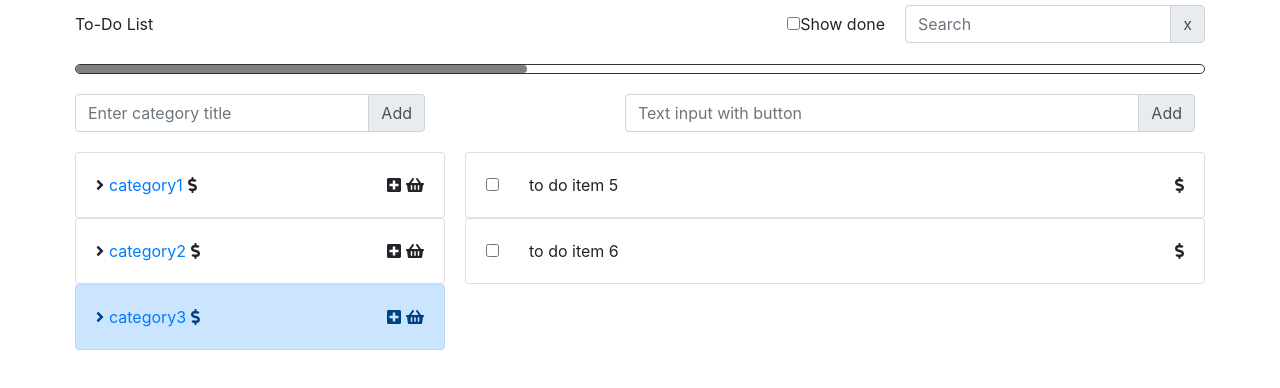
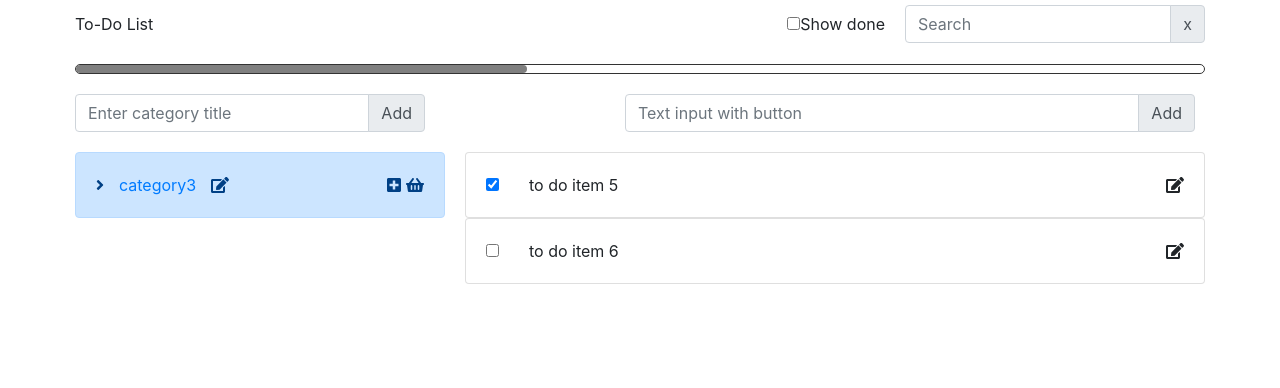
Before and after one commit to NikitaSysoev/EPAM-task, a React (Create React App) app: page / in a window 1280 px wide. Both pictures are taken after a click on the element "category3". Shown: the top 388 px of the page. Built offline with nearby package versions, Linux system fonts and the light colour scheme.

Commit message:
added form_add and form_edit

```diff
--- a/package.json
+++ b/package.json
@@ -1,6 +1,6 @@
 {
   "name": "epam-task",
-  "version": "1.1.2",
+  "version": "1.1.3",
   "private": true,
   "dependencies": {
     "@fortawesome/fontawesome-svg-core": "^1.2.21",
--- a/src/App.js
+++ b/src/App.js
@@ -2,6 +2,7 @@ import React from 'react';
 import { findAndModifyFirst, findFirst, findAndDeleteFirst } from 'obj-traverse/lib/obj-traverse';
 
 import { flatten, findObj, deepClone } from './lib';
+import { FORM_ADD, FORM_EDIT } from './lib/const';
 import './App.css';
 import CategoryList from './components/category_list';
 import TaskList from './components/task_list';
@@ -14,32 +15,13 @@ export default class App extends React.Component {
     this.state = {
       data: [
         {
-          id: 1,
-          name: 'category1',
-          items: [
-            { id: 11, title: 'to do item 1', done: true },
-            { id: 12, title: 'to do item 2', done: true }
-          ],
-          sub: []
-        },
-        {
-          id: 2,
-          name: 'category2',
-          items: [
-            { id: 21, title: 'to do item 3', done: true },
-            { id: 22, title: 'to do item 4', done: false }
-          ],
-          sub: []
-        },
-        {
           id: 3,
           name: 'category3',
           items: [
-            { id: 31, title: 'to do item 5', done: false },
-            { id: 32, title: 'to do item 6', done: false }
+            { id: 31, title: 'to do item 5', done: true, description: 'okey' },
+            { id: 32, title: 'to do item 6', done: false, description: 'lets go' }
           ],
           sub: [
-            { id: 4, name: 'category3 1', items: [] },
             {
               id: 5,
               name: 'category3 2',
@@ -54,11 +36,6 @@ export default class App extends React.Component {
                   items: [{ id: 551, title: 'ok', done: true }]
                 }
               ]
-            },
-            {
-              id: 6,
-              name: 'category3 3',
-              items: [{ id: 61, title: 'to do item 9', done: false }]
             }
           ]
         }
@@ -67,7 +44,12 @@ export default class App extends React.Component {
       categoryId: 0,
       percentage: 0,
       taskList: [],
-      showDone: false
+      showDone: false,
+      formState: {
+        state: FORM_ADD,
+        editItem: null,
+        moveTask: false
+      }
     };
   }
 
@@ -146,7 +128,7 @@ export default class App extends React.Component {
           item,
           'sub',
           { id },
-          { ...cell, sub: [newCategory, ...item.sub] }
+          { ...cell, sub: [newCategory, ...cell.sub] }
         );
       } else {
         return item;
@@ -191,9 +173,127 @@ export default class App extends React.Component {
     this.setState({ data: newStateData });
   };
 
-  // handleShowDetails = () => {};
+  handleShowDetails = id => {
+    const tree = deepClone(this.state.data);
+    const category = findObj(tree, this.state.categoryId);
+    const item = category.items.find(item => item.id === id);
+    this.setState({
+      formState: {
+        state: FORM_EDIT,
+        editItem: item,
+        currentCategoryId: this.state.categoryId
+      },
+      category
+    });
+  };
 
-  // handleMoveTaskIntoAnotherCategory = () => {};
+  handleCloseDetails = () => {
+    this.setState({
+      formState: {
+        state: FORM_ADD,
+        editItem: null,
+        moveTask: false
+      }
+    });
+  };
+
+  handleUpgradeItems = (itemId, categoryId, newItem) => {
+    const { data, formState } = this.state;
+    const tree = deepClone(data);
+    if (formState.moveTask) {
+      const newStateData = tree
+        .map(category => {
+          const cell = findFirst(category, 'sub', { id: formState.prevCategoryId });
+          if (category.id === formState.prevCategoryId) {
+            return { ...category, items: category.items.filter(i => i.id !== newItem.id) };
+          } else if (cell) {
+            return findAndModifyFirst(
+              category,
+              'sub',
+              { id: formState.prevCategoryId },
+              {
+                ...cell,
+                items: cell.items.filter(i => i.id !== newItem.id)
+              }
+            );
+          } else {
+            return category;
+          }
+        })
+        .map(category => {
+          const cell = findFirst(category, 'sub', { id: categoryId });
+          if (category.id === categoryId) {
+            return {
+              ...category,
+              items: [newItem, ...category.items]
+            };
+          } else if (cell) {
+            return findAndModifyFirst(
+              category,
+              'sub',
+              { id: categoryId },
+              {
+                ...cell,
+                items: [newItem, ...cell.items]
+              }
+            );
+          } else {
+            return category;
+          }
+        });
+      this.setState({ data: newStateData }, () => {
+        this.state.showDone ? this.showOnlyDoneItems() : this.showAllItems();
+      });
+    } else {
+      const newStateData = tree.map(category => {
+        const cell = findFirst(category, 'sub', { id: categoryId });
+        if (category.id === categoryId) {
+          return {
+            ...category,
+            items: category.items.map(item => {
+              if (item.id === itemId) {
+                return newItem;
+              } else {
+                return item;
+              }
+            })
+          };
+        } else if (cell) {
+          return findAndModifyFirst(
+            category,
+            'sub',
+            { id: categoryId },
+            {
+              ...cell,
+              items: cell.items.map(item => {
+                if (item.id === itemId) {
+                  return newItem;
+                } else {
+                  return item;
+                }
+              })
+            }
+          );
+        } else {
+          return category;
+        }
+      });
+      this.setState({ data: newStateData }, () => {
+        this.state.showDone ? this.showOnlyDoneItems() : this.showAllItems();
+      });
+    }
+  };
+
+  handleMoveTaskIntoAnotherCategory = id => {
+    this.setState(prevState => ({
+      formState: {
+        ...prevState.formState,
+        currentCategoryId: id,
+        moveTask: true,
+        prevCategoryId: prevState.formState.currentCategoryId
+      }
+    }));
+  };
 
   handleAddItem = text => {
     const { category, taskList, data } = this.state;
@@ -201,7 +301,8 @@ export default class App extends React.Component {
       const newItem = {
         id: Date.now(),
         title: text,
-        done: false
+        done: false,
+        description: ''
       };
       const tree = deepClone(data);
       const newStateData = tree.map(item => {
@@ -264,15 +365,21 @@ export default class App extends React.Component {
   };
 
   render() {
-    const { percentage, data, taskList, showDone, categoryId } = this.state;
+    const { percentage, data, taskList, showDone, categoryId, formState } = this.state;
     return (
       <div className="App container">
-        <Filter onSwitchShowDone={this.handleSwitchShowDone} showDone={showDone} />
+        <Filter
+          formState={formState}
+          onSwitchShowDone={this.handleSwitchShowDone}
+          showDone={showDone}
+        />
         <ProgressBar percentage={percentage} />
         <div className="Main_body">
           <CategoryList
             data={data}
             categoryId={categoryId}
+            formState={formState}
+            onMoveTaskIntoAnotherCategory={this.handleMoveTaskIntoAnotherCategory}
             onAddSubCategory={this.handleAddSubcategory}
             onShowItems={this.handleShowItems}
             onEditCategoryName={this.handleEditCategoryName}
@@ -281,6 +388,10 @@ export default class App extends React.Component {
           />
           <TaskList
             taskList={taskList}
+            onUpgradeItems={this.handleUpgradeItems}
+            onShowDetails={this.handleShowDetails}
+            onCloseDetails={this.handleCloseDetails}
+            formState={formState}
             onAddItem={this.handleAddItem}
             onToggleReady={this.handleToggleReady}
           />
--- a/src/components/category/index.jsx
+++ b/src/components/category/index.jsx
@@ -1,8 +1,13 @@
 import React, { useState } from 'react';
 import { FontAwesomeIcon } from '@fortawesome/react-fontawesome';
-import { faPlusSquare, faShoppingBasket, faDollarSign, faAngleDown, faAngleRight, faBan, faCheck }
+import {
+    faPlusSquare, faShoppingBasket, faEdit, faAngleDown, faAngleRight,
+    faBan, faCheck, faArrowCircleLeft
+}
     from '@fortawesome/free-solid-svg-icons';
+
 import './index.css';
+import { FORM_ADD } from '../../lib/const';
 
 const plusIcon = <div style={{ cursor: 'pointer' }}>
     <FontAwesomeIcon icon={faPlusSquare} />
@@ -11,7 +16,7 @@ const deleteIcon = <div style={{ marginLeft: '5px', cursor: 'pointer' }}>
     <FontAwesomeIcon icon={faShoppingBasket} />
 </div>;
 const detailsIcon = <div style={{ marginLeft: '5px', cursor: 'pointer' }}>
-    <FontAwesomeIcon icon={faDollarSign} />
+    <FontAwesomeIcon icon={faEdit} />
 </div>
 const subCategoriesClosedIcon = <div style={{ marginRight: '5px', cursor: 'pointer' }}>
     <FontAwesomeIcon icon={faAngleRight} />
@@ -33,7 +38,7 @@ const Category = props => {
     const [status, setStatus] = useState(null);
 
     const { onShowItems, item, categoryId, onDeleteCategory,
-        onEditCategoryName, onAddSubCategory } = props;
+        onEditCategoryName, onAddSubCategory, formState, onMoveTaskIntoAnotherCategory } = props;
     const { name, sub, id } = item;
 
     const handleShowItems = () => onShowItems(id);
@@ -62,6 +67,7 @@ const Category = props => {
         setEdit(false);
         setStatus(null);
     }
+    const handleMoveTaskIntoAnotherCategory = () => onMoveTaskIntoAnotherCategory(id);
 
     return (
         <div className="category">
@@ -69,18 +75,25 @@ const Category = props => {
                 <div className="category_title card-body">
                     <div style={{ display: 'flex' }}>
                         <div onClick={handleShowSubCategories}>
-                            {visible && sub && sub.length ?
+                            {(sub && !sub.length) || (!sub) ? '' : sub && sub.length && visible ?
                                 subCategoriesOpenedIcon : subCategoriesClosedIcon}
                         </div>
                         {
-                            edit ? <input type="text" value={text} onChange={handleChangeText} />
-                                : <span style={{ color: '#007bff' }}
+                            edit ? <input
+                                type="text"
+                                value={text}
+                                onChange={handleChangeText}
+                                style={{ margin: '0 10px' }}
+                            />
+                                : <span
+                                    style={{ color: '#007bff', cursor: 'pointer', margin: '0 10px' }}
                                     onClick={handleShowItems}>
                                     {name}
                                 </span>
                         }
                         {
-                            !edit && <div name="editCategoryName" onClick={handleEdit}>
+                            !edit && formState.state === FORM_ADD &&
+                            <div name="editCategoryName" onClick={handleEdit}>
                                 {detailsIcon}
                             </div>
                         }
@@ -94,7 +107,8 @@ const Category = props => {
                         }
                     </div>
                     {
-                        !edit && <div style={{ display: 'flex' }}>
+                        !edit && formState.state === FORM_ADD ?
+                            <div style={{ display: 'flex' }}>
                                 <div name="addSubCategory"
                                     onClick={handleEdit}>
                                     {plusIcon}
@@ -103,6 +117,15 @@ const Category = props => {
                                     {deleteIcon}
                                 </div>
                             </div>
+                            : !edit ?
+                                <div onClick={handleMoveTaskIntoAnotherCategory}
+                                    style={{
+                                        marginRight: '5px', cursor: 'pointer',
+                                        color: formState.currentCategoryId === id ? 'grey' : "black"
+                                    }}
+                                >
+                                    <FontAwesomeIcon icon={faArrowCircleLeft} />
+                                </div> : ''
                     }
                 </div>
 
@@ -113,11 +136,14 @@ const Category = props => {
                         <Category
                             key={item.id}
                             item={item}
+                            formState={formState}
                             categoryId={categoryId}
+                            onMoveTaskIntoAnotherCategory={onMoveTaskIntoAnotherCategory}
                             onAddSubCategory={onAddSubCategory}
                             onEditCategoryName={onEditCategoryName}
                             onDeleteCategory={onDeleteCategory}
-                            onShowItems={onShowItems} />)
+                            onShowItems={onShowItems}
+                        />)
                 }
             </div>
         </div>
--- a/src/components/category_list/index.jsx
+++ b/src/components/category_list/index.jsx
@@ -3,12 +3,15 @@ import React from 'react';
 import './index.css';
 import TextInput from '../textInput';
 import Category from '../category';
+import { FORM_ADD } from '../../lib/const';
 
 const CategoryList = (props) => {
-    const { data, onShowItems, onAddCategory, categoryId,
-        onDeleteCategory, onAddSubCategory, onEditCategoryName } = props;
+    const { data, onShowItems, onAddCategory, categoryId, onMoveTaskIntoAnotherCategory,
+        onDeleteCategory, onAddSubCategory, onEditCategoryName, formState } = props;
     return (
         <div className="category-list">
+            {
+                formState.state === FORM_ADD &&
                 <div style={{ margin: '0 20px 20px 0' }}>
                     <TextInput
                         name='category'
@@ -16,12 +19,15 @@ const CategoryList = (props) => {
                         placeholder="Enter category title"
                         buttonName="Add" />
                 </div>
+            }
             {
                 data.length ? data.map(item =>
                     <Category
                         key={item.id}
+                        formState={formState}
                         categoryId={categoryId}
                         item={item}
+                        onMoveTaskIntoAnotherCategory={onMoveTaskIntoAnotherCategory}
                         onAddSubCategory={onAddSubCategory}
                         onEditCategoryName={onEditCategoryName}
                         onShowItems={onShowItems}
--- a/src/components/task/index.jsx
+++ b/src/components/task/index.jsx
@@ -1,29 +1,33 @@
 import React from 'react';
 import { FontAwesomeIcon } from '@fortawesome/react-fontawesome';
-import { faDollarSign } from '@fortawesome/free-solid-svg-icons';
+import { faEdit } from '@fortawesome/free-solid-svg-icons';
 
 const detailsIcon = <div style={{ marginLeft: '5px', cursor: 'pointer' }}>
-    <FontAwesomeIcon icon={faDollarSign} />
+    <FontAwesomeIcon icon={faEdit} />
 </div>
 
 const Task = props => {
-    const { item, onToggleReady } = props;
+    const { item, onToggleReady, onShowDetails } = props;
     const { title, done, id } = item;
     const handleChecked = () => onToggleReady(id);
+    const handleShowDetails = () => onShowDetails(id);
     return (
         <div className="card">
-            <div className="card-body" style={{
-                display: 'flex',
-                justifyContent: 'space-between'
-            }}>
+            <div className="card-body"
+                style={{
+                    display: 'flex',
+                    justifyContent: 'space-between'
+                }}>
                 <div>
                     <input type="checkbox"
-                        defaultChecked={done}
-                        onClick={handleChecked}
+                        checked={done}
+                        onChange={handleChecked}
                         style={{ marginRight: '30px' }} />
                     {title}
                 </div>
-                {detailsIcon}
+                <div onClick={handleShowDetails}>
+                    {detailsIcon}
+                </div>
             </div>
         </div>
     )
--- /dev/null
+++ b/src/components/task_edit/index.jsx
@@ -0,0 +1,64 @@
+import React, { useRef } from 'react';
+
+const TaskEdit = ({ editItem, onCloseDetails, onUpgradeItems, currentCategoryId }) => {
+    const inputText = useRef(null);
+    const inputCheckbox = useRef(null);
+    const textArea = useRef(null);
+
+    const { id, title, done, description } = editItem;
+    const handleSaveChanges = () => {
+        const newTitle = inputText.current.value;
+        const done = inputCheckbox.current.checked;
+        const description = textArea.current.value;
+        if (newTitle) {
+            const newItem = { id, title: newTitle, done, description };
+            onUpgradeItems(id, currentCategoryId, newItem);
+            onCloseDetails();
+        }
+    }
+    const handleCloseDetails = () => onCloseDetails();
+
+    return (
+        <div>
+            <div style={{ display: 'flex', justifyContent: 'flex-end' }}>
+                <button
+                    type="button"
+                    onClick={handleSaveChanges}
+                    className="btn btn-light">
+                    Save Changes
+                </button>
+                <button
+                    type="button"
+                    onClick={handleCloseDetails}
+                    className="btn btn-light">
+                    Cancel
+                </button>
+            </div>
+            <div>
+                <div className="form-group">
+                    <input type="text"
+                        defaultValue={title}
+                        ref={inputText}
+                    />
+                </div>
+                <div className="form-group">
+                    <input type="checkbox"
+                        defaultChecked={done}
+                        ref={inputCheckbox}
+                    />
+                    Done
+                </div>
+                <div className="form-group">
+                    <textarea
+                        className="form-control"
+                        rows="10"
+                        defaultValue={description}
+                        ref={textArea}
+                    />
+                </div>
+            </div>
+        </div>
+    )
+}
+
+export default TaskEdit;
--- a/src/components/task_list/index.jsx
+++ b/src/components/task_list/index.jsx
@@ -1,25 +1,45 @@
 import React from 'react';
+
+import { FORM_ADD, FORM_EDIT } from '../../lib/const';
 import TextInput from '../textInput';
 import Task from '../task';
 import './index.css';
+import TaskEdit from '../task_edit';
 
 const TaskList = (props) => {
-    const { onToggleReady, taskList, onAddItem } = props;
+    const { onToggleReady, taskList, onAddItem, onShowDetails,
+        formState, onCloseDetails, onUpgradeItems } = props;
     return (
         <div className="task-list">
-            <div style={{ margin: '0 10px 20px 160px' }}>
+            {
+                formState.state === FORM_ADD && <div style={{ margin: '0 10px 20px 160px' }}>
                     <TextInput
                         buttonName="Add"
                         onClick={onAddItem}
-                    placeholder="Text input with button" />
+                        placeholder="Text input with button"
+                    />
                 </div>
+            }
             {
-                taskList.length ?
-                    taskList.map(item => <Task
+                formState.state === FORM_ADD &&
+                (taskList.length ?
+                    taskList.map(item =>
+                        <Task
                             key={item.id}
                             item={item}
-                        onToggleReady={onToggleReady} />)
-                    : <div style={{ textAlign: 'end' }}>No tasks</div>
+                            onShowDetails={onShowDetails}
+                            onToggleReady={onToggleReady}
+                        />)
+                    : <div style={{ textAlign: 'end' }}>No tasks</div>)
+            }
+            {
+                formState.state === FORM_EDIT &&
+                <TaskEdit
+                    editItem={formState.editItem}
+                    currentCategoryId={formState.currentCategoryId}
+                    onCloseDetails={onCloseDetails}
+                    onUpgradeItems={onUpgradeItems}
+                />
             }
         </div>
     )
--- a/src/components/textInput/index.jsx
+++ b/src/components/textInput/index.jsx
@@ -4,7 +4,10 @@ const TextInput = props => {
     const [text, setText] = useState('');
     const handleChange = (e) => setText(e.target.value);
     const { name, onClick, placeholder, buttonName, width = '100%' } = props;
-    const handleClick = () => onClick(text);
+    const handleClick = () => {
+        onClick(text);
+        setText('');
+    }
     return (
         <div className="input-group" style={{ width }}>
             <input
--- /dev/null
+++ b/src/lib/const.js
@@ -0,0 +1,2 @@
+export const FORM_ADD = 'FORM_ADD';
+export const FORM_EDIT = 'FORM_EDIT';
```
Also changed, not shown: src/components/filter/index.jsx (+7 -3 lines). Lines whose indentation alone changed are shown as unchanged.
